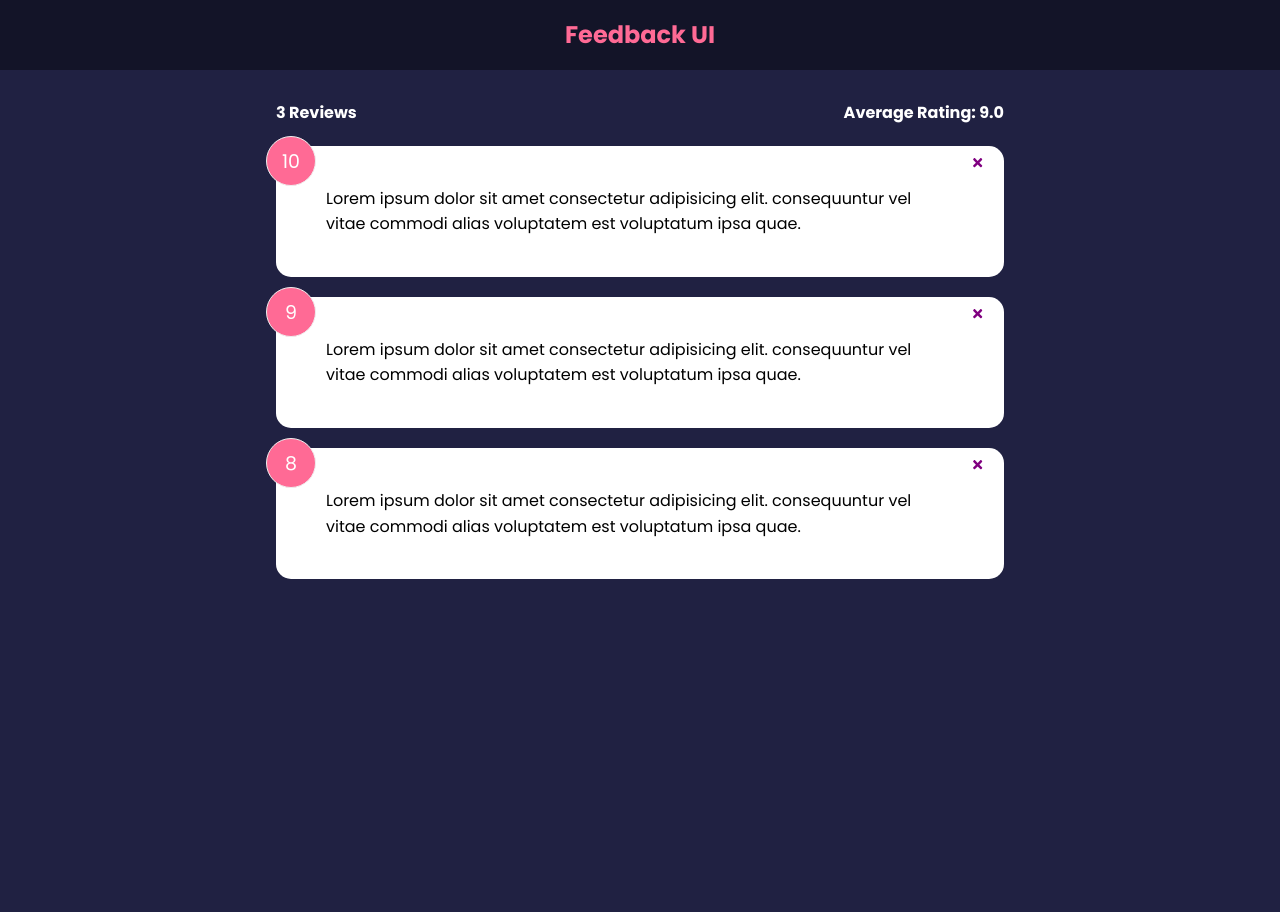
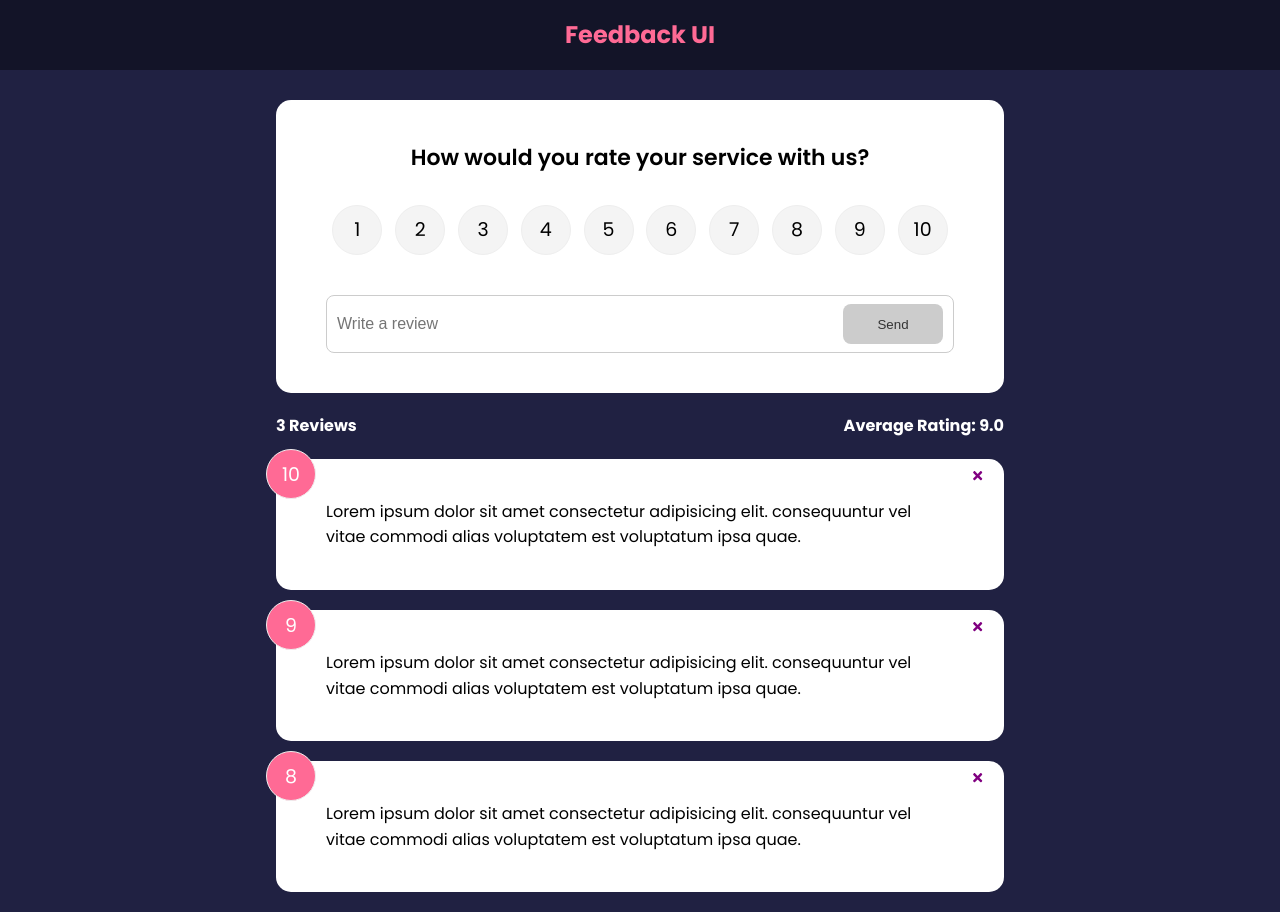
Before and after one commit to daniel7050/Feedback-UI, a React (Vite) app in the folder Feedback-app/: page / in a window 1280 px wide. Before the commit the page ends 800 px from the top, so only its background shows below. Built offline with nearby package versions, Linux system fonts and the light colour scheme.

Commit message:
i created new components to add feedback messages, ratings and to delete messages with some nice animations (framer motion)

```diff
--- a/Feedback-app/package.json
+++ b/Feedback-app/package.json
@@ -9,9 +9,11 @@
     "preview": "vite preview"
   },
   "dependencies": {
+    "framer-motion": "^4.1.17",
     "react": "^18.2.0",
     "react-dom": "^18.2.0",
-    "react-icons": "^4.8.0"
+    "react-icons": "^4.8.0",
+    "uuid": "^9.0.0"
   },
   "devDependencies": {
     "@types/react": "^18.0.27",
--- a/Feedback-app/src/App.jsx
+++ b/Feedback-app/src/App.jsx
@@ -1,11 +1,18 @@
+import { v4 as uuidv4} from 'uuid'
 import { useState } from 'react'
 import Header from "./components/Header"
 import FeedbackList from "./components/FeedbackList"
 import FeedbackStats from "./components/FeedbackStats"
+import FeedbackForm from './components/FeedbackForm'
 import FeedbackData from "./Data/FeedbackData"
 
 function App () {
     const [feedback, setFeedback] = useState(FeedbackData)
+
+    const addFeedback = (newFeedback) => {
+        newFeedback.id = uuidv4()
+        setFeedback([newFeedback, ...feedback])
+    }
 
     const deleteFeedback = (id) => {
         if (window.confirm('Are you sure you want to delete?')){
@@ -17,6 +24,7 @@
     return <>
         <Header/>
         <div className="container">
+            <FeedbackForm handleAdd={addFeedback}/>
             <FeedbackStats feedback= {feedback} />
             <FeedbackList feedback= {feedback} handleDelete= {deleteFeedback}/>
         </div>
--- /dev/null
+++ b/Feedback-app/src/components/FeedbackForm.jsx
@@ -0,0 +1,57 @@
+import { useState } from 'react'
+import RatingSelect from './RatingSelect'
+import Card from './shared/Card'
+import Button from './shared/Button'
+
+function FeedbackForm({ handleAdd}) {
+  const [text, setText] = useState('')
+  const [rating, setRating] = useState(10)
+  const [btnDisabled, setBtnDisabled] = useState(true)
+  const [message, setMessage] = useState('')
+
+  const handleTextChange = (e) => {
+    if (text === '') {
+        setBtnDisabled(true)
+        setMessage(null)
+    } else if (text !== '' && text.trim().length <= 10) {
+        setMessage('Text must be at least 10 characters')
+        setBtnDisabled(true)
+    }else {
+        setMessage(null)
+        setBtnDisabled(false)
+    }
+    setText(e.target.value)
+  }
+
+  const handleSubmit = (e) => {
+    e.preventDefault()
+    if(text.trim().length > 10){
+        const newFeedback = {
+            text,
+            rating
+        }
+
+        handleAdd(newFeedback)
+
+        setText('')
+    }
+  }
+
+
+  return (
+    <Card>
+        <form onSubmit={handleSubmit}>
+            <h2>How would you rate your service with us?</h2>
+            <RatingSelect select={(rating) => setRating(rating)}/>
+            <div className='input-group'>
+                <input onChange={handleTextChange} type='text' placeholder='Write a review' value={text}/>
+                <Button type='submit' isDisabled={btnDisabled}>Send</Button>
+            </div>
+
+            {message && <div className='message'>{message}</div>}
+        </form>
+    </Card>
+  )
+}
+
+export default FeedbackForm
--- a/Feedback-app/src/components/FeedbackList.jsx
+++ b/Feedback-app/src/components/FeedbackList.jsx
@@ -1,16 +1,31 @@
+import {motion, AnimatePresence} from 'framer-motion'
 import FeedbackItem from "./FeedbackItem"
 
 function FeedbackList({feedback, handleDelete}) {
   if(!feedback || feedback.length === 0) {
     return <p>No Feedback Yet</p>
   }
+
   return (
     <div className="feedback-list">
+      <AnimatePresence>
         {feedback.map((item)=> (
+          <motion.div key={item.id} initial={{opacity: 0}} animate={{opacity: 1}} exit={{opacity: 0}}>
             <FeedbackItem key= {item.id} item = {item} handleDelete= {handleDelete}/>
+          </motion.div>
         ))}
+      </AnimatePresence>
     </div>
   )
+
+
+  // return (
+  //   <div className="feedback-list">
+  //       {feedback.map((item)=> (
+  //           <FeedbackItem key= {item.id} item = {item} handleDelete= {handleDelete}/>
+  //       ))}
+  //   </div>
+  // )
 }
 
 export default FeedbackList
--- /dev/null
+++ b/Feedback-app/src/components/RatingSelect.jsx
@@ -0,0 +1,35 @@
+import { useState } from "react"
+
+function RatingSelect({ select, selected }) {
+    // NOTE: We don't need local state here as it's a duplicate of parent state
+    // also no real need for useEffect or context
+    // useEffect(() => {
+    //   select(feedbackEdit.item.rating)
+    // }, [feedbackEdit])
+
+    const handleChange = (e) => {
+      select(+e.currentTarget.value)
+    }
+
+    // NOTE: simplified with iteration
+    return (
+      <ul className='rating'>
+        {Array.from({ length: 10 }, (_, i) => (
+          <li key={`rating-${i + 1}`}>
+            <input
+              type='radio'
+              id={`num${i + 1}`}
+              name='rating'
+              value={i + 1}
+              onChange={handleChange}
+              checked={selected === i + 1}
+            />
+            <label htmlFor={`num${i + 1}`}>{i + 1}</label>
+          </li>
+        ))}
+      </ul>
+    )
+  }
+
+
+export default RatingSelect
--- /dev/null
+++ b/Feedback-app/src/components/shared/Button.jsx
@@ -0,0 +1,15 @@
+function Button({ children, version, type, isDisabled}) {
+  return (
+    <button type={type} disabled={isDisabled} className={`btn btn-${version}`}>
+        {children}
+    </button>
+  )
+}
+
+Button.defaultProps = {
+    version: 'primary',
+    type: 'button',
+    isDisabled: false
+}
+
+export default Button
```
Also changed, not shown: 1 other file (tests, documents, lock files or other folders).
